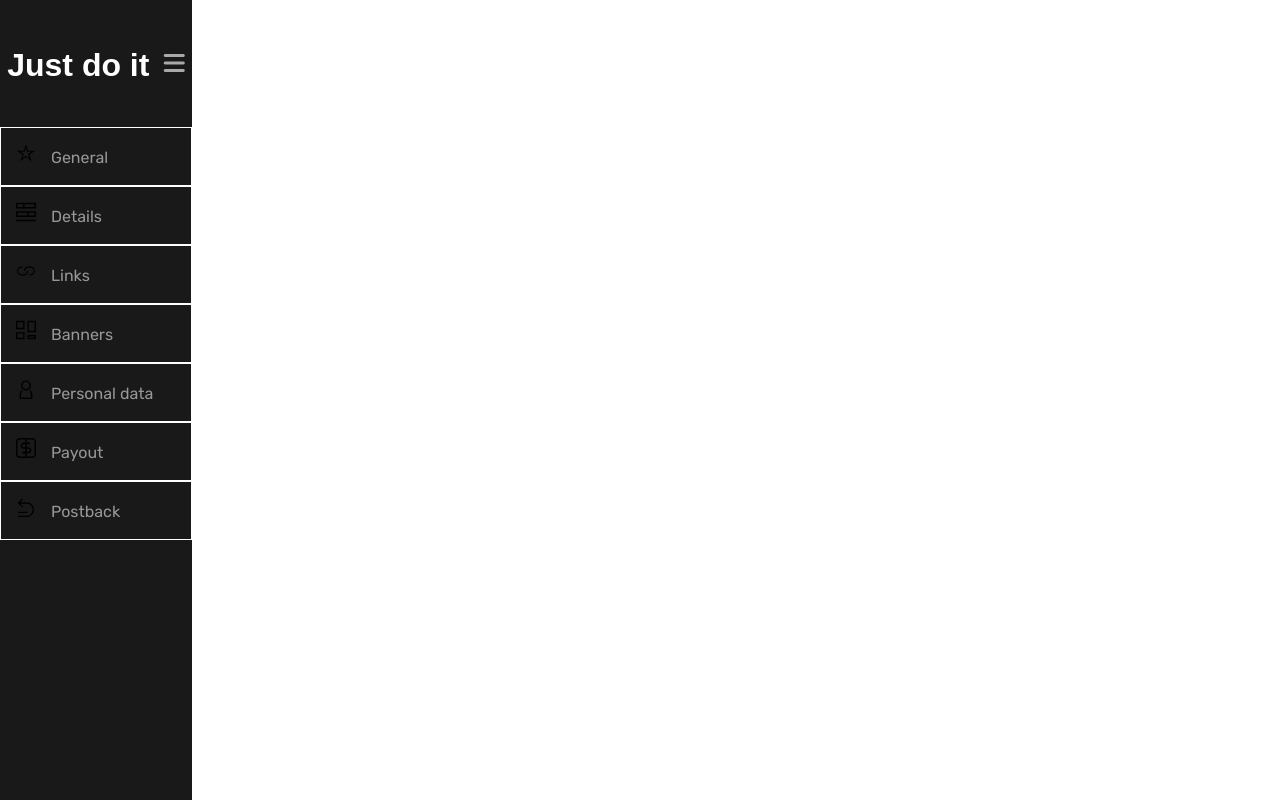
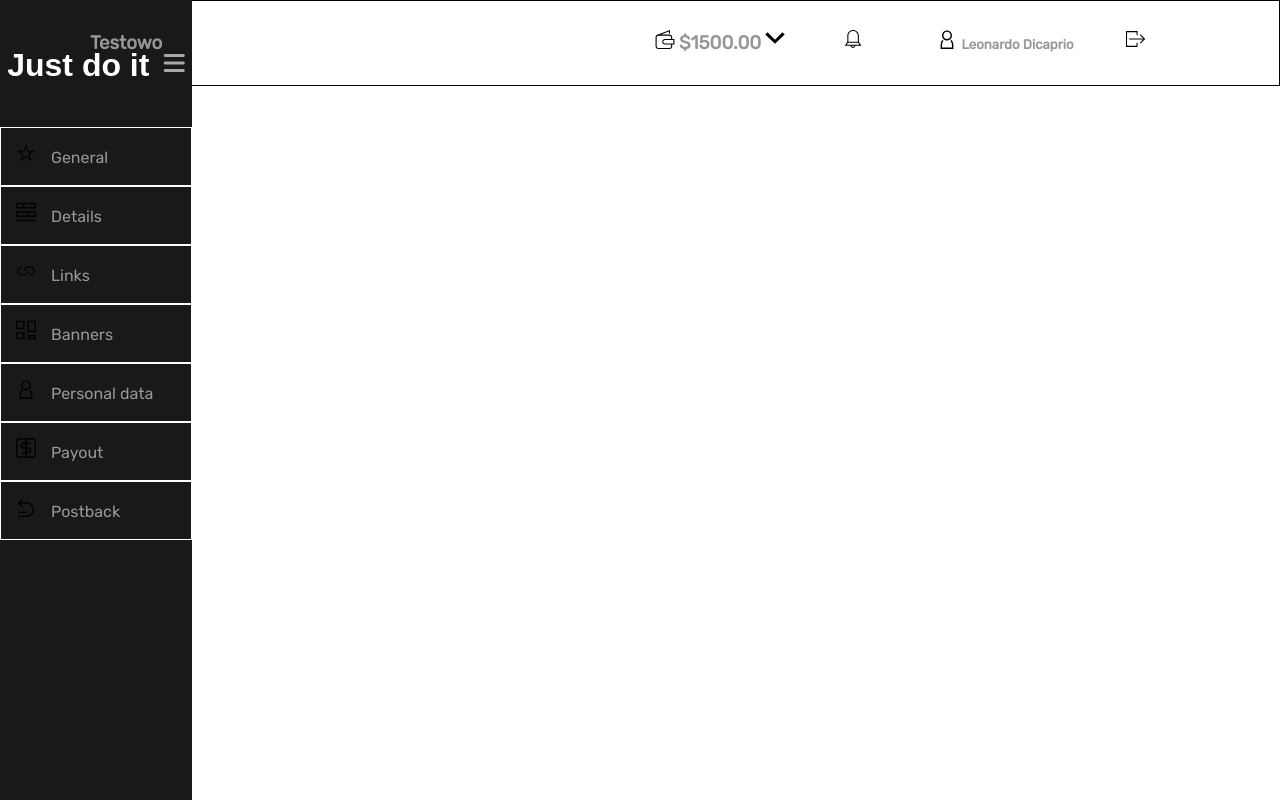
Before and after one commit to tomecky1/solo-project, a website: page index.html in a window 1280 px wide. Drawn offline with Linux system fonts and the light colour scheme; a web font is replaced by a local one.

Commit message:
Fix grid

```diff
--- a/index.html
+++ b/index.html
@@ -34,5 +34,33 @@
 
     </div>
   </nav>
+  <section class="top-bar">
+    <div class="container">
+      <div class="row">
+        <div class="col-md-6 py-2">
+          <h3>Testowo</h3>
+
+        </div>
+        <div class="col-md-2 py-2">
+          <img class="top-bar-image" src="images/icons/wallet.svg">
+          <h3>$1500.00</h3>
+          <img class="top-bar-image" src="images/icons/arrow-down-small.svg">
+        </div>
+        <div class="col-md-1 py-2">
+          <img class="top-bar-image" src="images/icons/notification.svg">
+
+        </div>
+        <div class="col-md-2 py-2">
+          <img class="top-bar-image" src="images/icons/personaldata.svg">
+          <h5>Leonardo Dicaprio</h5>
+
+        </div>
+        <div class="col-md-1 py-2">
+          <img class="top-bar-image" src="images/icons/quit.svg">
+
+        </div>
+      </div>
+    </div>
+  </section>
 </body>
 </html>
--- a/sass/style.scss
+++ b/sass/style.scss
@@ -11,7 +11,7 @@
 /* Pages / Views */
 // @import "pages/registration";
 
-/*Gloabl*/
+/*Gloabal*/
 *, *::after, *::before {
     box-sizing: border-box;
 }
@@ -31,7 +31,7 @@ body {
     height: 100vh;
     width: 15%;
     padding: 20px 0;
-    position: relative;
+    position: fixed;
     background-color: rgb(26, 25, 25);
 }
 .navigation-sidebar-wrapper {
@@ -79,3 +79,13 @@ a:hover {
     width: 20px;
 
 }
+.top-bar {
+    border: black 1px solid;
+}
+.top-bar-image {
+    width: 20px;
+    height: 20px;
+}
+h3,h5 {
+    display: inline;
+}
```
Also changed, not shown: css/style.css, 1 other file. Lines whose indentation alone changed are shown as unchanged.
